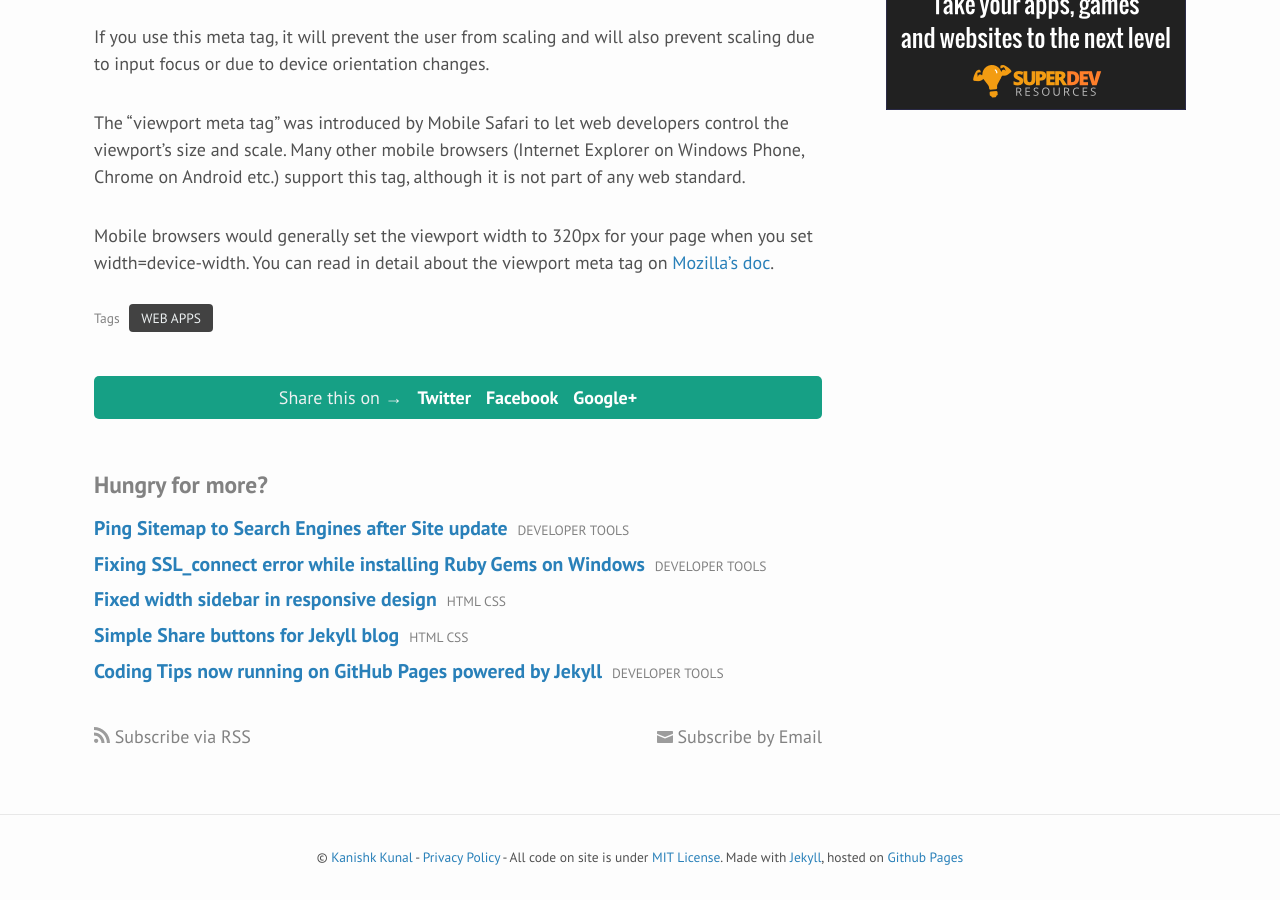
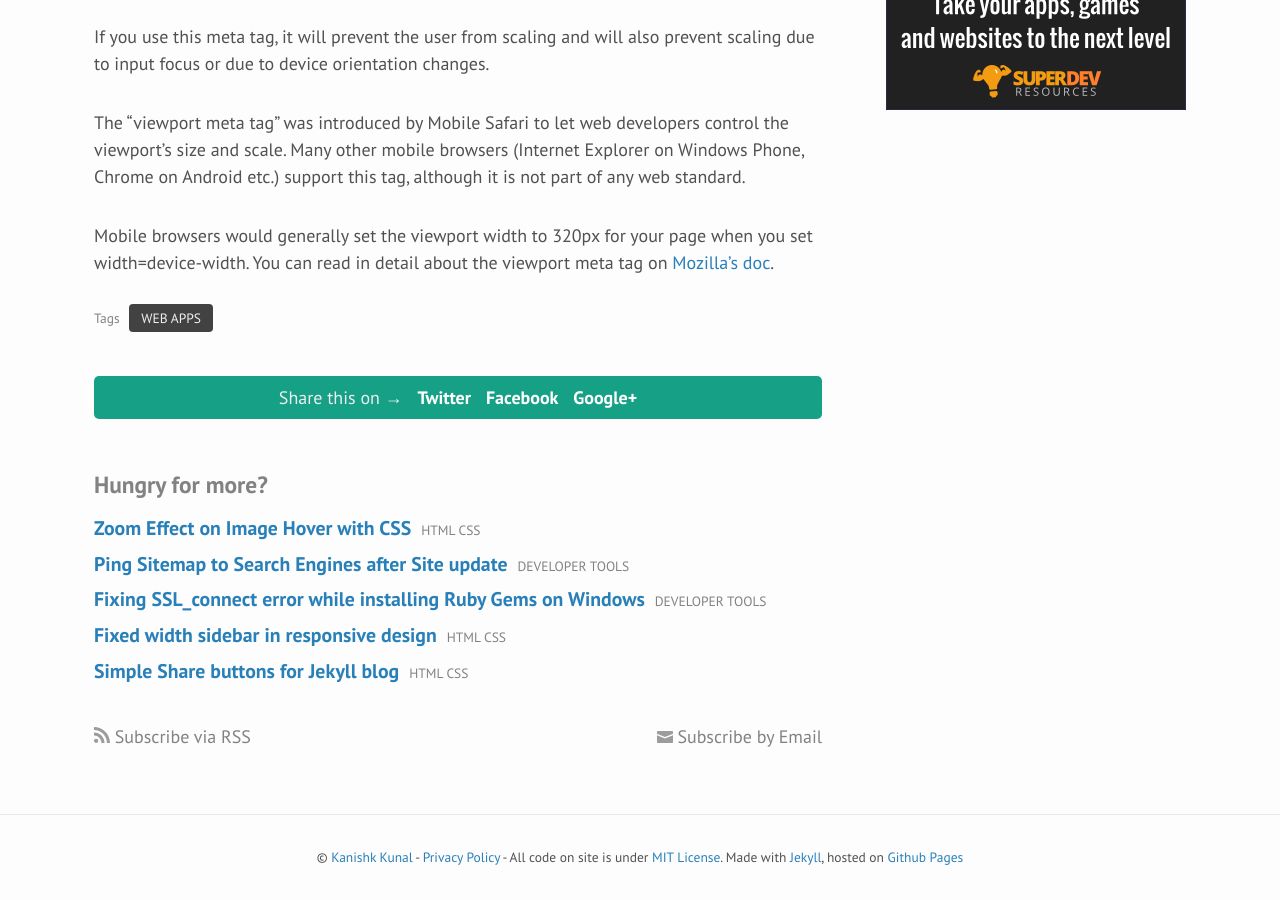
Before and after one commit to jastew/codingtips.kanishkkunal.in, a Jekyll site: the page built from _posts/2014-11-14-prevent-page-zoom.md, in a window 1280 px wide and 900 px high, scrolled down 1154 px. Built offline with Jekyll 4.4.1, drawn with Linux system fonts in a browser that asks for light colours; comment, search, counter and statistics services are not loaded; some of the changed lines change nothing that is shown.

Commit message:
Adding new post

```diff
--- a/_config.yml
+++ b/_config.yml
@@ -51,3 +51,4 @@
     - README.md
     - LICENSE
     - _config_dev.yml
+    - run.bat
--- /dev/null
+++ b/_posts/2014-12-29-zoom-effect-image-css.md
@@ -0,0 +1,111 @@
+---
+layout: post
+title: Zoom Effect on Image Hover with CSS
+categories: html-css
+featured: /images/pixabay/lions.jpg
+---
+
+There are many ways you can add a little spice to your web design projects and one of them is adding a Zoom Effect on Images when user hovers over them. In this post I will share a simple way we can add zoom effect on Image hover with CSS.
+
+A preview of the image hover effect that we will be creating can be seen in the image below. Hover over the image with your mouse cursor to see the effect in action.
+
+<style>
+.zoom-effect-container {
+    position: relative;
+    width: 100%;
+    height: auto;
+    min-height: 360px;
+    margin: 0 auto;
+    overflow: hidden;
+}
+
+.image-card {
+  position: absolute;
+  top: 0;
+  left: 0;
+  overflow: hidden;
+}
+
+.image-card img {
+  width: 100%;
+  height: auto;
+  -webkit-transition: 0.4s ease;
+  transition: 0.4s ease;
+}
+
+.zoom-effect-container:hover .image-card img {
+  -webkit-transform: scale(1.08);
+  transform: scale(1.08);
+}
+</style>
+<div class="demo-wrapper embed">
+<div class="zoom-effect-container">
+  <div class="image-card">
+      <img src="http://codingtips.kanishkkunal.in/images/pixabay/lions.jpg"/>
+  </div>
+</div>
+</div>
+
+##HTML for images with zoom hover effect
+
+Applying a zoom effect is easily done by applying a scale transform using CSS, however in order to ensure that when zoom happens, the images retain their original size, that is any extra height & width gets clipped, we are going to wrap our images into few containers as shown below.
+
+{% highlight html %}
+<div class="zoom-effect-container">
+  <div class="image-card">
+      <img src="http://codingtips.kanishkkunal.in/images/pixabay/lions.jpg"/>
+  </div>
+</div>
+<div class="zoom-effect-container">
+  <div class="image-card">
+      <img src="http://codingtips.kanishkkunal.in/images/pixabay/peacock.jpg"/>
+  </div>
+</div>
+{% endhighlight %}
+
+As we can see, I have wrapped the images on which I want to apply **zoom effect** into wrapper classes called `zoom-effect-container` and `image-card`.  Next we will define CSS styles for these wrapper classes as well as for the image contained in them.
+
+##CSS for images with zoom hover effect
+
+For the parent container class `zoom-effect-container`, we are going to define the size we want it to retain while displaying and zooming the images within it. This generally would be same as the size of images. For my case it is `640px X 360px`. We also define `overflow: hidden` for this parent container, this is crucial if you want to clip the image to its original height & width when zoom effect is applied.
+
+{% highlight css %}
+.zoom-effect-container {
+    float: left;
+    position: relative;
+    width: 640px;
+    height: 360px;
+    margin: 0 auto;
+    overflow: hidden;
+}
+
+.image-card {
+  position: absolute;
+  top: 0;
+  left: 0;
+}
+
+.image-card img {
+  -webkit-transition: 0.4s ease;
+  transition: 0.4s ease;
+}
+
+.zoom-effect-container:hover .image-card img {
+  -webkit-transform: scale(1.08);
+  transform: scale(1.08);
+}
+{% endhighlight %}
+
+The inner wrappaer class called `image-card` is used to absolutely position our image inside the parent container. Next we have defined a transition duration of 0.4s for the zoom animation to play.
+
+The actual zoom effect is being applied on the CSS `:hover` selector of parent container, and we have used a scale transform which is going to zoom the image to increase its size by 8%.
+
+##Full Demo of Zoom effect on Images
+
+Now that everything is in place, let's see how the final demo looks like.  You can view the Final Demo by clicking the button below. Also find the entire code of this zoom effect on codepen.
+
+<p class="text-center">
+<a class="ghost-button" href="http://codepen.io/kanishkkunal/full/emdxLm/" target="_blank">View Demo</a> <a class="ghost-button" href="http://codepen.io/kanishkkunal/pen/emdxLm" target="_blank">View Full Code</a>
+</p>
+
+Please note that you are free to use the code presented here in your own projects. In case you are wondering about the Images used in the Demo of Zoom effects, they are taken from [Pixabay](http://pixabay.com/) and are licensed CC0 and are free for commercial use too. You can find more such [free to use images](http://superdevresources.com/4-sources-of-free-and-unique-high-quality-images-for-your-app/) which are [free for commercial use](http://superdevresources.com/free-images-for-commercial-use/) too.
```
Also changed, not shown: 1 other file.
